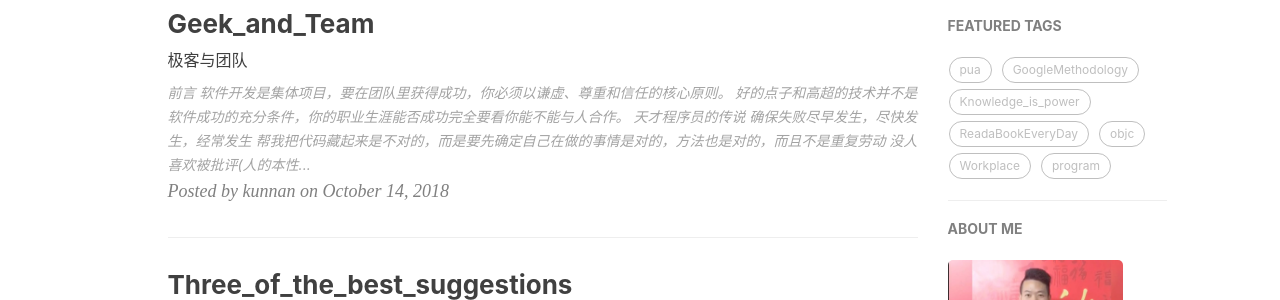
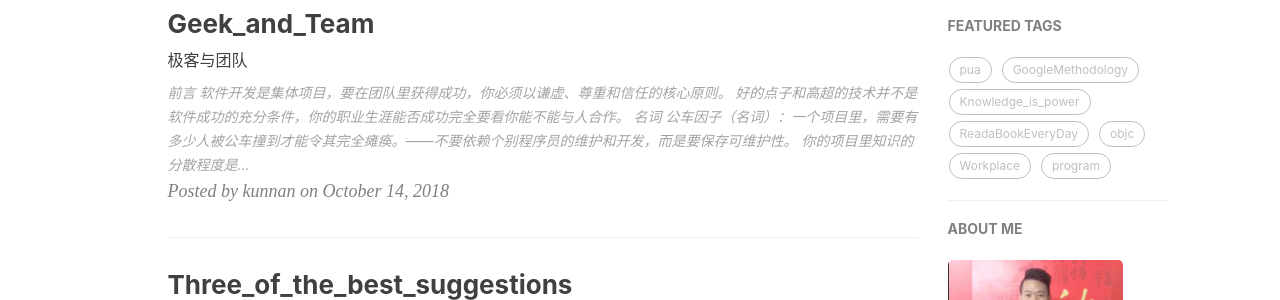
Before and after one commit to pua1203/pua1203.github.io, a Jekyll site: the page built from index.html, in a window 1280 px wide and 900 px high, scrolled down 305 px. Shown: the part 176-476 px from the top of the window. Built offline with Jekyll 4.4.1, drawn with Linux system fonts in a browser that asks for light colours; nearby versions of some CDN libraries; the list of posts is cut into pages by our own code; comment, search, counter and statistics services are not loaded; part of the change alters nothing that is shown.

Commit message:
你要如何通过反馈来发现自己的计划和设计中需要修改的地方？： 团队

```diff
--- a/_posts/ReadaBookEveryDay/2018-10-14-Geek_and_Team.md
+++ b/_posts/ReadaBookEveryDay/2018-10-14-Geek_and_Team.md
@@ -27,6 +27,18 @@ subtitle: 极客与团队
 
 
 
+#### 名词
+
+
+
+* 公车因子（名词）：一个项目里，需要有多少人被公车撞到才能令其完全瘫痪。------不要依赖个别程序员的维护和开发，而是要保存可维护性。
+
+  * 你的项目里知识的分散程度是多少？
+    * 假如只有你一个人理解原型代码是怎么工作的，那么或许对你的职位的安全程度来说是很高，但要是你被车撞了的话，对项目本身来说就是灭顶之灾了。
+    * 但如果有一个朋友和你合作的话，公车因子就可以翻倍。
+    * 要是有一个小组一起设计制作原型的话就更好了—项目不会因为某位成员的消失而完蛋
+
+  ![image](https://ws1.sinaimg.cn/large/006tBeITgy1fw7vjbvti1j30nx0er7b4.jpg)
 
 
 # 天才程序员的传说
@@ -41,8 +53,15 @@ subtitle: 极客与团队
 * 没人喜欢被批评(人的本性)，特别是还没完成的工作: `这种态度透露出软件开发的某种趋势。缺乏安全感其意味着背后可能隐藏着更严重的问题`
 
 * 隐瞒是有害的: `一直都是单打独斗的话，你其实是增加了自己失败的风险，而且浪费了自己成长的可能性`
+
   * 容易在一开始就犯下很基本的错误，你有可能是在重新发明轮子1。还有你完全丧失了合作的好处。
-  *
+
+
+
+
+
+
+
 
 
 
@@ -63,6 +82,35 @@ subtitle: 极客与团队
 * 莱纳斯只是写了一个可以工作的类UNIX内核的初级版本,
 
   * 莱纳斯真正的成就是领导并协调他们的工作，Linux之所以如此耀眼完全是这些人通力合作的结果
+
+
+
+
+
+
+#### 把公车因子纳入项目的考量中，来确保项目的健壮性
+
+* 尽早分享不仅仅可以防止一开始就步入歧途和检验创意，它还可以强化所谓的“公车因子”。
+
+
+#### 整体进展的速度
+
+
+
+* 网络虽然是观点和信息的大熔炉，但是它是替代不了人与人之间真正的交流的
+
+  * 直接和别人一起工作能潜移默化地提升集体智慧；这就是软件公司里团队通常都是
+
+    坐在一起（或是在一起结对编程）的原因
+
+    * 程序员是最需要不断反馈的：写一个新函数，编译，加了一个测试用例，再编译一下，又重构了一部分代码，再编译一下。这样就能在生成代码的时候尽快地改正笔误和bug
+
+* 这种快速反馈不仅在代码层面，对整个项目来说也是必不可少的。有抱负的项目都必须快速演化并不断适应环境的变化。项目可能会遇到意料之外的设计瓶颈，或者行政上的阻力，又或者只是发现事与愿违。需求总是在往意想不到的方向变化。
+
+* 你要如何通过反馈来发现自己的计划和设计中需要修改的地方？： 团队
+
+
+
 
 
 
```
